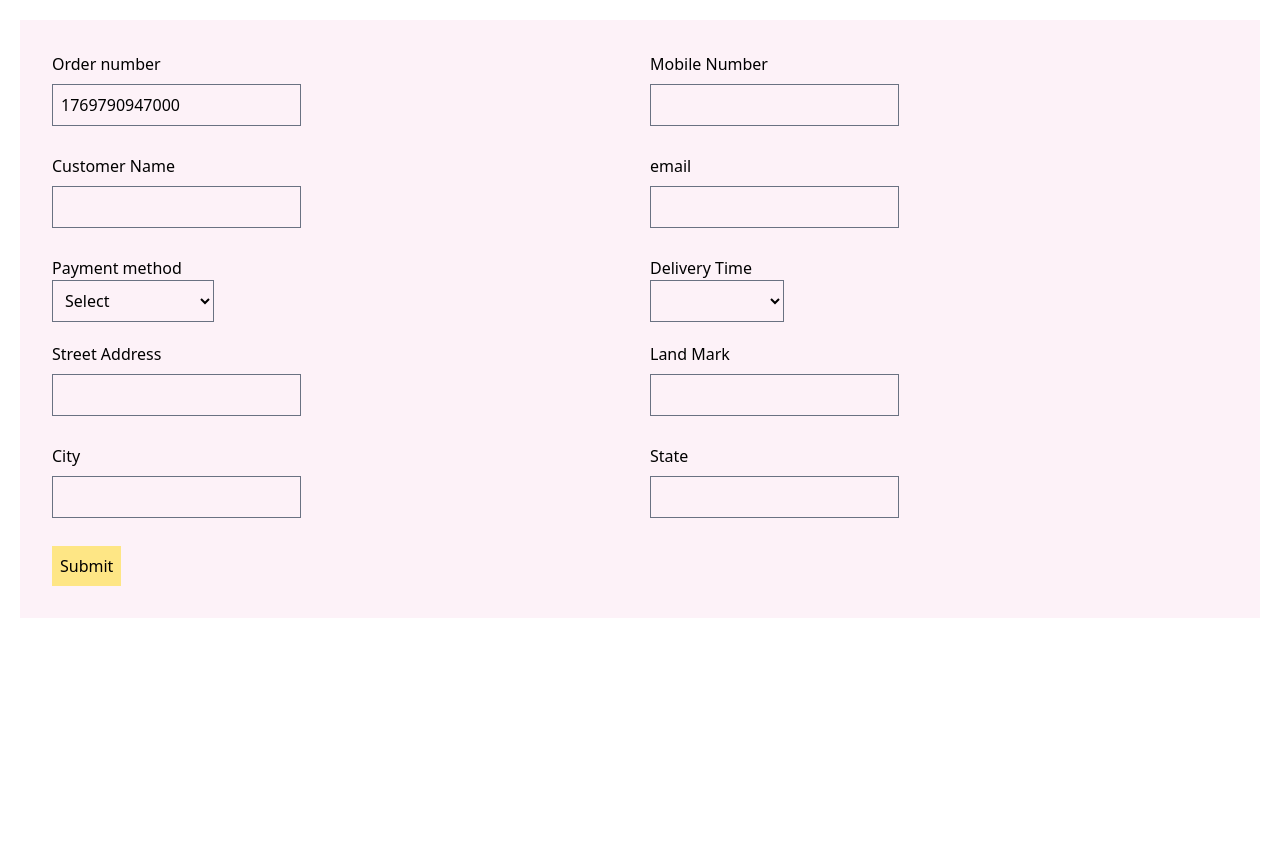
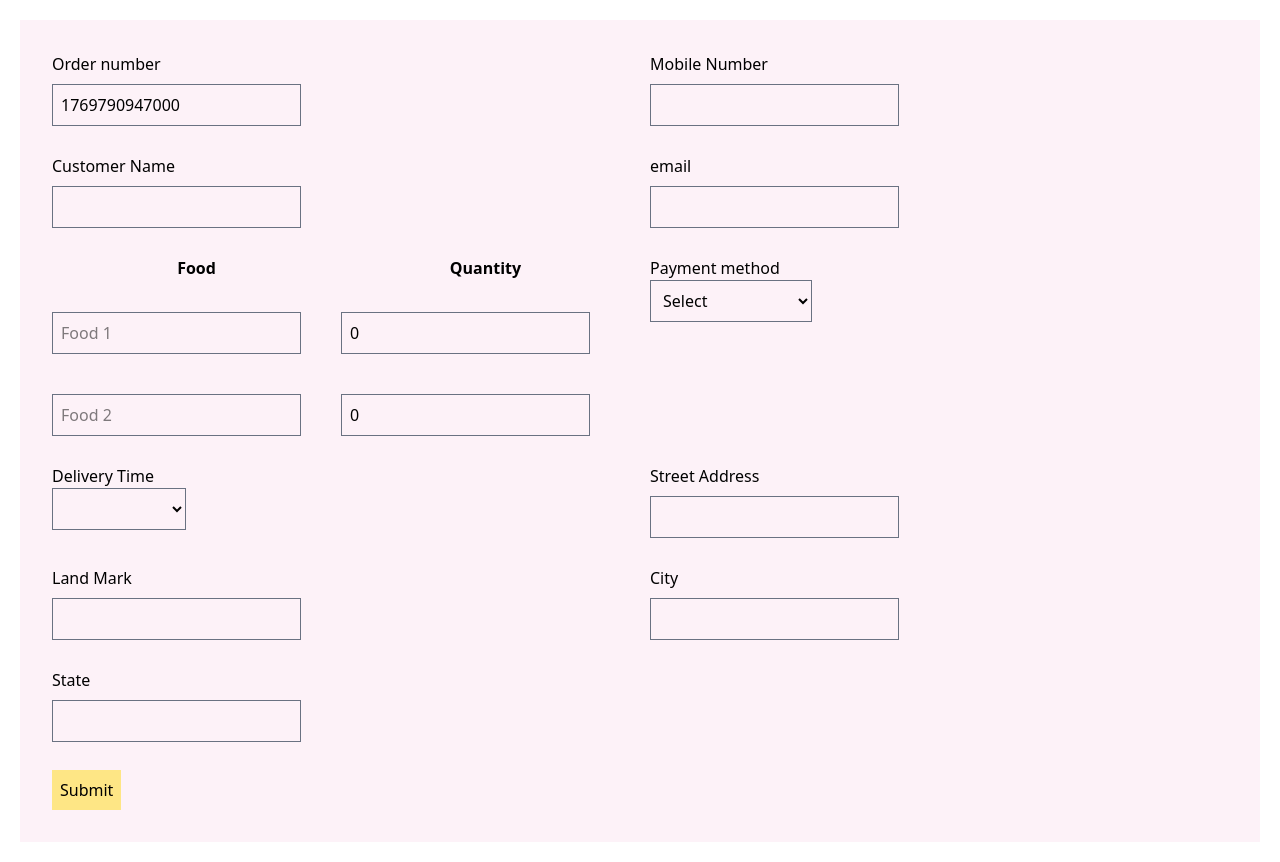
Before and after one commit to Kirushanthi26/react-marathon, a React (Vite) app: page / in a window 1280 px wide. Before the commit the page ends 800 px from the top, so only its background shows below. Built offline with nearby package versions, Linux system fonts and the light colour scheme.

Commit message:
useFieldArray

```diff
--- a/src/features/foodDeliveryForm/controller/TextField.tsx
+++ b/src/features/foodDeliveryForm/controller/TextField.tsx
@@ -2,7 +2,7 @@ import { forwardRef, type ForwardedRef } from "react"
 import type { FieldError } from "react-hook-form"
 
 type TextFieldProps = React.InputHTMLAttributes<HTMLInputElement> & {
-    label: string
+    label?: string
     error?: FieldError
 }
 
@@ -10,7 +10,7 @@ export const TextField = forwardRef((props: TextFieldProps, ref: ForwardedRef<HT
     const { type = "text", label, className = "", error, ...other } = props
     return (
         <div>
-            <label>{label}</label>
+            {label && <label>{label}</label>}
             <br />
             <input
                 type={type}
--- a/src/features/foodDeliveryForm/foodDeliveryFormRHF/FoodDeliveryFormRHF.tsx
+++ b/src/features/foodDeliveryForm/foodDeliveryFormRHF/FoodDeliveryFormRHF.tsx
@@ -4,6 +4,7 @@ import type { UserDetails } from "../types"
 import AddressForm from "./components/AddressForm"
 import FoodDeliveryMasterFrom from "./components/FoodDeliveryMasterFrom"
 import SubmitButton from "../controller/SubmitButton"
+import FoodItems from "./components/FoodItems"
 
 export default function FoodDeliveryFormRHF() {
     const methods: UseFormReturn<UserDetails> = useForm<UserDetails>({
@@ -15,6 +16,10 @@ export default function FoodDeliveryFormRHF() {
             email: "",
             paymentMethod: "",
             deliveryIn: 0,
+            foodItems: [
+                { name: "", quantity: 0 },
+                { name: "", quantity: 0 },
+            ],
             address: {
                 streetAddress: "",
                 landMark: "",
@@ -38,6 +43,7 @@ export default function FoodDeliveryFormRHF() {
             <FormProvider {...methods}>
                 <div className="grid grid-cols-2 gap-5">
                     <FoodDeliveryMasterFrom />
+                    <FoodItems />
                     <CheckOutForm />
                     <AddressForm />
                 </div>
--- /dev/null
+++ b/src/features/foodDeliveryForm/foodDeliveryFormRHF/components/FoodItems.tsx
@@ -0,0 +1,50 @@
+import { useFieldArray, useFormContext, useFormState } from "react-hook-form"
+import type {
+    // FoodItemType,
+    UserDetails
+} from "../../types"
+import { TextField } from "../../controller/TextField"
+
+
+const FoodItems = () => {
+    //const { register } = useFormContext<{foodItems: FoodItemType[]}>()
+    const { register } = useFormContext<UserDetails>()
+    const { errors } = useFormState<UserDetails>({ name: "foodItems" })
+
+    const { fields } = useFieldArray<UserDetails>({ name: "foodItems" })
+
+    return (
+        <table>
+            <tr>
+                <th>Food</th>
+                <th>Quantity</th>
+            </tr>
+            {fields.map((field, index) =>
+                <tr key={field.id}>
+                    <td>
+                        <TextField
+                            {...register(`foodItems.${index}.name`, {
+                                required: "Food details is require"
+                            })}
+                            placeholder={`Food ${index + 1}`}
+                            error={errors.foodItems && errors.foodItems[index]?.name}
+                        />
+                    </td>
+                    <td>
+                        <TextField
+                            {...register(`foodItems.${index}.quantity`, {
+                                required: "quantity details is require"
+                            })}
+                            placeholder="quantity"
+                            type="number"
+                            min={0}
+                            error={errors.foodItems && errors.foodItems[index]?.quantity}
+                        />
+                    </td>
+                </tr>
+            )}
+        </table>
+    )
+}
+
+export default FoodItems
--- a/src/features/foodDeliveryForm/types/index.tsx
+++ b/src/features/foodDeliveryForm/types/index.tsx
@@ -17,9 +17,13 @@ export type FoodDeliveryMasterFromType = {
     email: string
 }
 
+export type FoodItemType = {
+    name: string
+    quantity: number
+}
 
 export type UserDetails = {
-
+    foodItems: FoodItemType[]
     address: AddressType
 } & checkoutForm & FoodDeliveryMasterFromType
 
```
